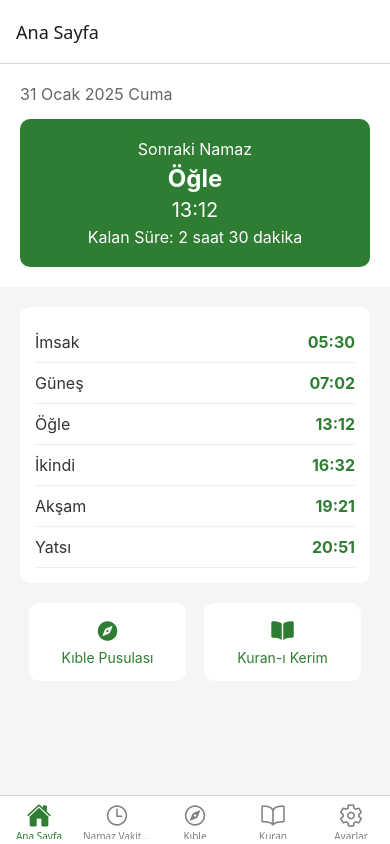
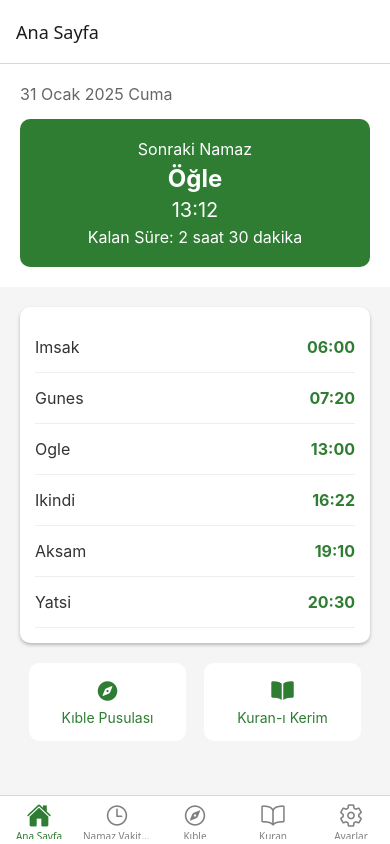
Before and after one commit to halilxibrahim/ramazan-app, a React Native app: screen / in a window 390 px wide. Built offline with nearby package versions, Linux system fonts and the light colour scheme; what expo-notifications would draw is missing.

Commit message:
Refactor HomeScreen and PrayerTimesScreen to use new PrayerCard and PrayerTimesList components

```diff
--- /dev/null
+++ b/src/components/PrayerCard.js
@@ -0,0 +1,48 @@
+import React from 'react';
+import { View, Text, StyleSheet } from 'react-native';
+
+export default function PrayerCard() {
+  const nextPrayer = {
+    name: 'Öğle',
+    time: '13:12',
+    remainingTime: '2 saat 30 dakika',
+  };
+
+  return (
+    <View style={styles.nextPrayerCard}>
+      <Text style={styles.nextPrayerTitle}>Sonraki Namaz</Text>
+      <Text style={styles.nextPrayerName}>{nextPrayer.name}</Text>
+      <Text style={styles.nextPrayerTime}>{nextPrayer.time}</Text>
+      <Text style={styles.remainingTime}>Kalan Süre: {nextPrayer.remainingTime}</Text>
+    </View>
+  );
+}
+
+const styles = StyleSheet.create({
+  nextPrayerCard: {
+    backgroundColor: '#2e7d32',
+    padding: 20,
+    borderRadius: 10,
+    alignItems: 'center',
+  },
+  nextPrayerTitle: {
+    color: '#fff',
+    fontSize: 16,
+    marginBottom: 5,
+  },
+  nextPrayerName: {
+    color: '#fff',
+    fontSize: 24,
+    fontWeight: 'bold',
+    marginBottom: 5,
+  },
+  nextPrayerTime: {
+    color: '#fff',
+    fontSize: 20,
+    marginBottom: 5,
+  },
+  remainingTime: {
+    color: '#fff',
+    fontSize: 16,
+  },
+});
--- /dev/null
+++ b/src/components/PrayerTimesList.js
@@ -0,0 +1,88 @@
+import React, { useEffect, useState } from 'react';
+import { View, Text, StyleSheet, ActivityIndicator } from 'react-native';
+
+export default function PrayerTimesList() {
+  const [prayerTimes, setPrayerTimes] = useState(null);
+  const [loading, setLoading] = useState(true);
+
+  useEffect(() => {
+    fetchPrayerTimes();
+  }, []);
+
+  const fetchPrayerTimes = async () => {
+    try {
+      // API çağrısı simülasyonu
+      let data = {
+        Imsak: '06:00',
+        Gunes: '07:20',
+        Ogle: '13:00',
+        Ikindi: '16:22',
+        Aksam: '19:10',
+        Yatsi: '20:30',
+      };
+      setPrayerTimes(data);
+    } catch (error) {
+      console.log(error);
+    } finally {
+      setLoading(false);
+    }
+  };
+
+  if (loading) {
+    return (
+      <View style={styles.loadingContainer}>
+        <ActivityIndicator size="large" color="#2e7d32" />
+      </View>
+    );
+  }
+
+  return (
+    <View style={styles.prayerTimesContainer}>
+      {prayerTimes && Object.entries(prayerTimes).map(([name, time], index) => (
+        <View key={index} style={styles.prayerTimeItem}>
+          <Text style={styles.prayerName}>{name}</Text>
+          <Text style={styles.prayerTime}>{time}</Text>
+        </View>
+      ))}
+    </View>
+  );
+}
+
+const styles = StyleSheet.create({
+  prayerTimesContainer: {
+    backgroundColor: '#fff',
+    margin: 20,
+    borderRadius: 10,
+    padding: 15,
+    shadowColor: '#000',
+    shadowOffset: {
+      width: 0,
+      height: 2,
+    },
+    shadowOpacity: 0.25,
+    shadowRadius: 3.84,
+    elevation: 5,
+  },
+  prayerTimeItem: {
+    flexDirection: 'row',
+    justifyContent: 'space-between',
+    paddingVertical: 15,
+    borderBottomWidth: 1,
+    borderBottomColor: '#eee',
+  },
+  prayerName: {
+    fontSize: 16,
+    color: '#333',
+  },
+  prayerTime: {
+    fontSize: 16,
+    color: '#2e7d32',
+    fontWeight: 'bold',
+  },
+  loadingContainer: {
+    flex: 1,
+    justifyContent: 'center',
+    alignItems: 'center',
+    backgroundColor: '#f5f5f5',
+  },
+});
--- a/src/screens/HomeScreen.js
+++ b/src/screens/HomeScreen.js
@@ -3,6 +3,8 @@ import React from 'react';
 import { View, Text, StyleSheet, ScrollView, TouchableOpacity } from 'react-native';
 import { Ionicons } from '@expo/vector-icons';
 import * as Notifications from 'expo-notifications';
+import PrayerTimesList from '../components/PrayerTimesList';
+import PrayerCard from '../components/PrayerCard';
 
 // (Önemli) Android’de bildirim kanalı tanımlama (sadece 1 kez yapılır)
 Notifications.setNotificationChannelAsync('ezan-channel', {
@@ -18,41 +20,15 @@ export default function HomeScreen() {
     day: 'numeric',
   });
 
-  const nextPrayer = {
-    name: 'Öğle',
-    time: '13:12',
-    remainingTime: '2 saat 30 dakika',
-  };
-
-  const prayerTimes = [
-    { name: 'İmsak', time: '05:30' },
-    { name: 'Güneş', time: '07:02' },
-    { name: 'Öğle', time: '13:12' },
-    { name: 'İkindi', time: '16:32' },
-    { name: 'Akşam', time: '19:21' },
-    { name: 'Yatsı', time: '20:51' },
-  ];
-
   return (
     <ScrollView style={styles.container}>
       <View style={styles.header}>
         <Text style={styles.date}>{currentDate}</Text>
-        <View style={styles.nextPrayerCard}>
-          <Text style={styles.nextPrayerTitle}>Sonraki Namaz</Text>
-          <Text style={styles.nextPrayerName}>{nextPrayer.name}</Text>
-          <Text style={styles.nextPrayerTime}>{nextPrayer.time}</Text>
-          <Text style={styles.remainingTime}>Kalan Süre: {nextPrayer.remainingTime}</Text>
+        <View>
+          <PrayerCard />
         </View>
       </View>
-
-      <View style={styles.prayerTimesContainer}>
-        {prayerTimes.map((prayer, index) => (
-          <View key={index} style={styles.prayerTimeItem}>
-            <Text style={styles.prayerName}>{prayer.name}</Text>
-            <Text style={styles.prayerTime}>{prayer.time}</Text>
-          </View>
-        ))}
-      </View>
+      <PrayerTimesList/>
 
       <View style={styles.quickActions}>
         <TouchableOpacity style={styles.actionButton}>
--- a/src/screens/PrayerTimesScreen.js
+++ b/src/screens/PrayerTimesScreen.js
@@ -1,55 +1,15 @@
-import React, { useEffect, useState } from 'react';
-import { View, Text, StyleSheet, ScrollView, ActivityIndicator } from 'react-native';
+import React from 'react';
+import { View, Text, StyleSheet, ScrollView } from 'react-native';
+import PrayerTimesList from '../components/PrayerTimesList'; // Import the updated component
 
 export default function PrayerTimesScreen() {
-  const [prayerTimes, setPrayerTimes] = useState(null);
-  const [loading, setLoading] = useState(true);
-
-  useEffect(() => {
-    fetchPrayerTimes();
-  }, []);
-
-  const fetchPrayerTimes = async () => {
-    try {
-      // API çağrısı simülasyonu
-      let data = {
-        Imsak: '06:00',
-        Gunes: '07:20',
-        Ogle: '13:00',
-        Ikindi: '16:22',
-        Aksam: '19:10',
-        Yatsi: '20:30',
-      };
-      setPrayerTimes(data);
-    } catch (error) {
-      console.log(error);
-    } finally {
-      setLoading(false);
-    }
-  };
-
-  if (loading) {
-    return (
-      <View style={styles.loadingContainer}>
-        <ActivityIndicator size="large" color="#2e7d32" />
-      </View>
-    );
-  }
-
   return (
     <ScrollView style={styles.container}>
       <View style={styles.header}>
         <Text style={styles.headerTitle}>Günlük Namaz Vakitleri</Text>
       </View>
 
-      <View style={styles.prayerTimesContainer}>
-        {prayerTimes && Object.entries(prayerTimes).map(([name, time], index) => (
-          <View key={index} style={styles.prayerTimeItem}>
-            <Text style={styles.prayerName}>{name}</Text>
-            <Text style={styles.prayerTime}>{time}</Text>
-          </View>
-        ))}
-      </View>
+      <PrayerTimesList /> {/* Use the updated component */}
     </ScrollView>
   );
 }
@@ -57,12 +17,6 @@ export default function PrayerTimesScreen() {
 const styles = StyleSheet.create({
   container: {
     flex: 1,
-    backgroundColor: '#f5f5f5',
-  },
-  loadingContainer: {
-    flex: 1,
-    justifyContent: 'center',
-    alignItems: 'center',
     backgroundColor: '#f5f5f5',
   },
   header: {
@@ -74,34 +28,4 @@ const styles = StyleSheet.create({
     fontWeight: 'bold',
     color: '#2e7d32',
   },
-  prayerTimesContainer: {
-    backgroundColor: '#fff',
-    margin: 20,
-    borderRadius: 10,
-    padding: 15,
-    shadowColor: '#000',
-    shadowOffset: {
-      width: 0,
-      height: 2,
-    },
-    shadowOpacity: 0.25,
-    shadowRadius: 3.84,
-    elevation: 5,
-  },
-  prayerTimeItem: {
-    flexDirection: 'row',
-    justifyContent: 'space-between',
-    paddingVertical: 15,
-    borderBottomWidth: 1,
-    borderBottomColor: '#eee',
-  },
-  prayerName: {
-    fontSize: 16,
-    color: '#333',
-  },
-  prayerTime: {
-    fontSize: 16,
-    color: '#2e7d32',
-    fontWeight: 'bold',
-  },
 });
```
